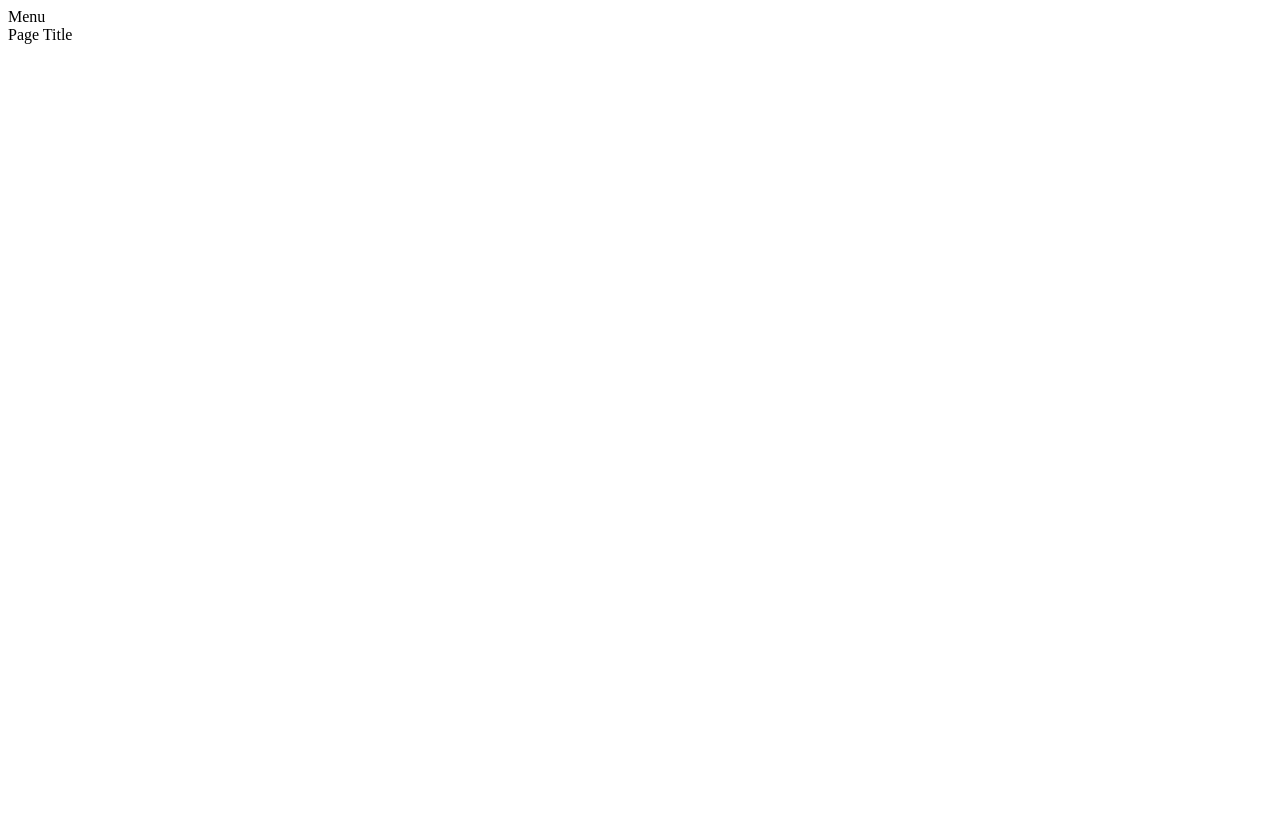
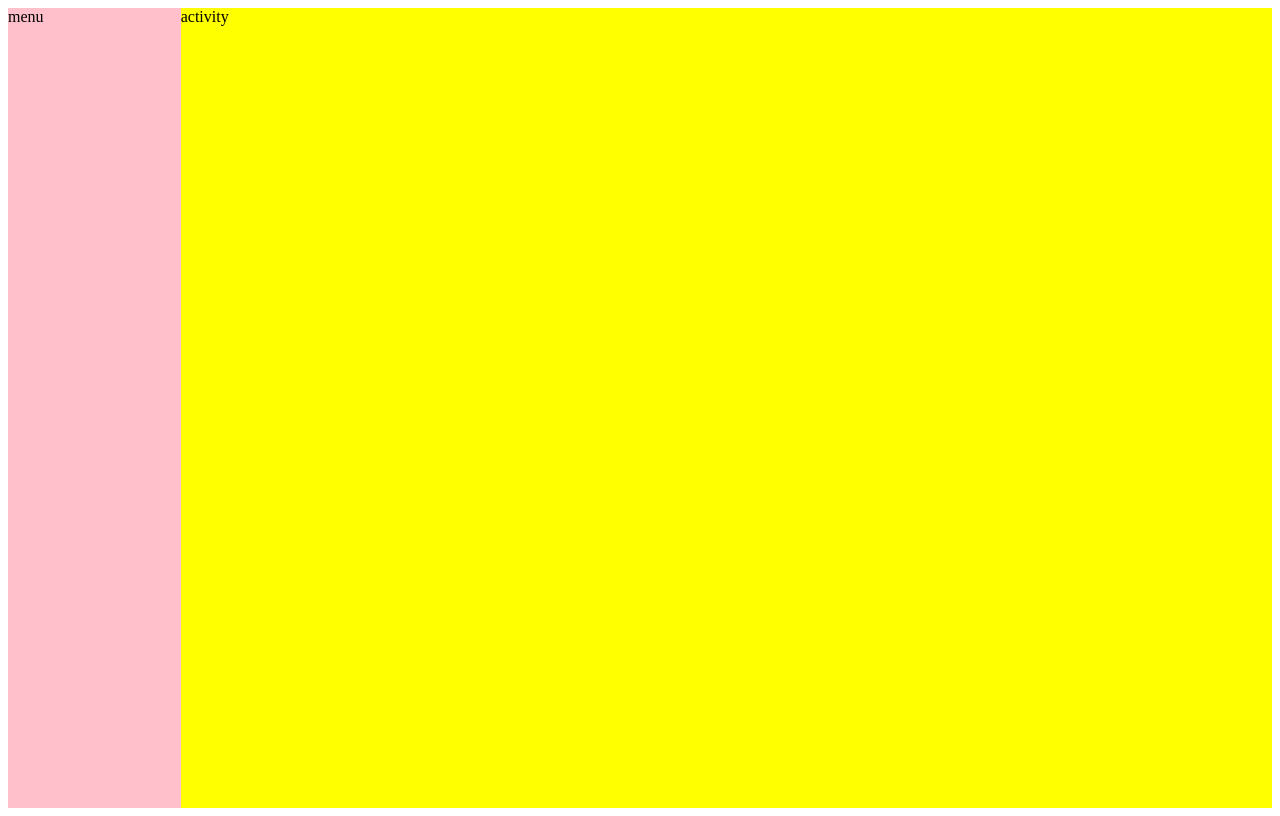
Before and after one commit to prajwalgirhepunje/assiment20, a plain HTML site: page index.html in a window 1280 px wide. Drawn offline with Linux system fonts and the light colour scheme.

Commit message:
display flex added

```diff
--- a/index.html
+++ b/index.html
@@ -7,12 +7,29 @@
    <style>
     .body{
         background-color: #f5f7fb;
+        margin: 0;
+        padding: 0;
+    }
+    .container{
+        display: flex;
+        min-height: 100vh;
+    }
+    .sidebar{
+background-color: pink;
+width: 200px;
+    }
+    .content{
+        background-color:yellow;
+        width: 100%;
     }
    </style>
 </head>
 <body>
-    <div class="sidebar">Menu</div>
-    <div class="contentr">Page Title</div>
+    <div class="container">
+    <div class="sidebar">
+        menu</div>
+    <div class="content"
+    >activity</div>
     </div>
 </body>
 </html>
```
